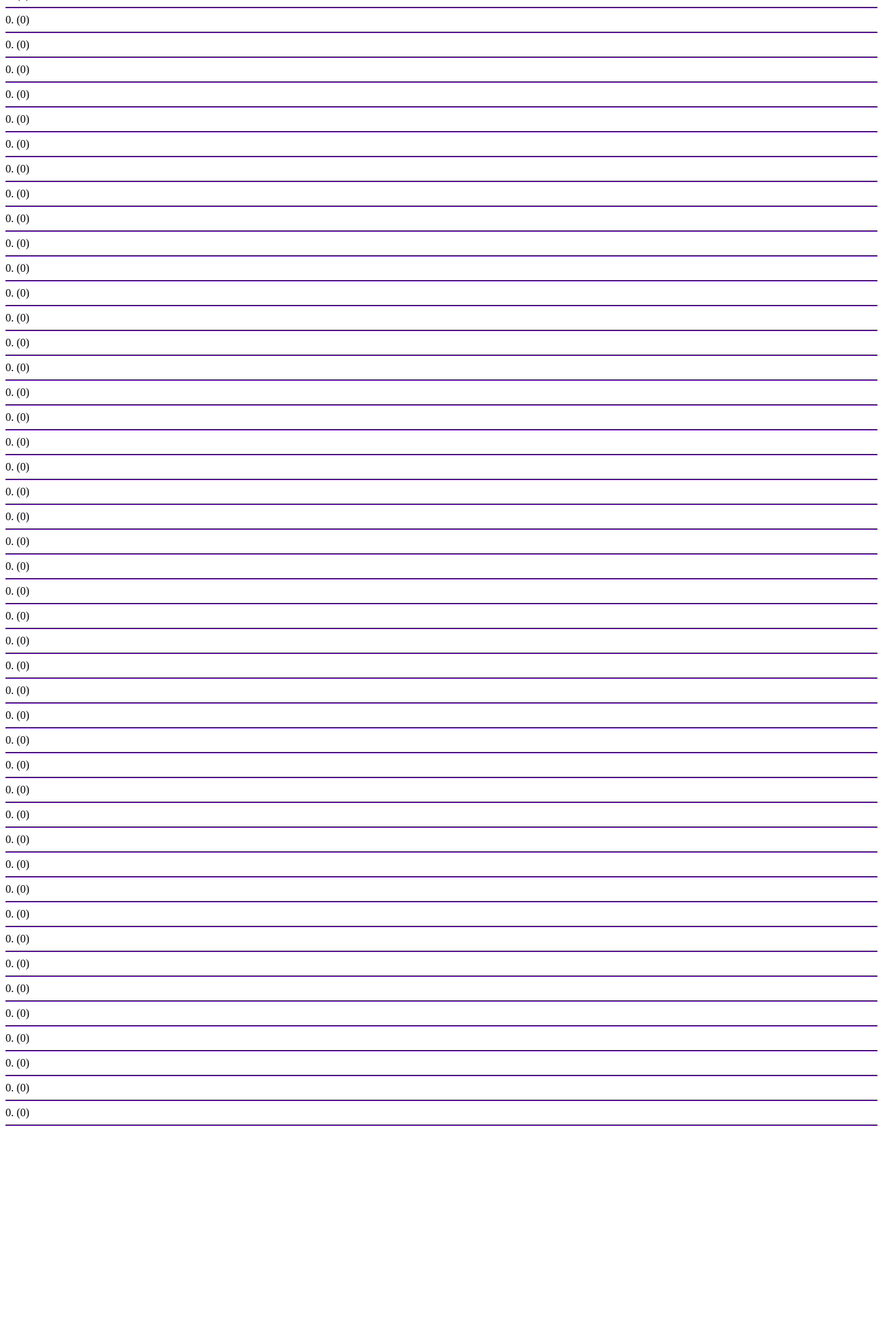
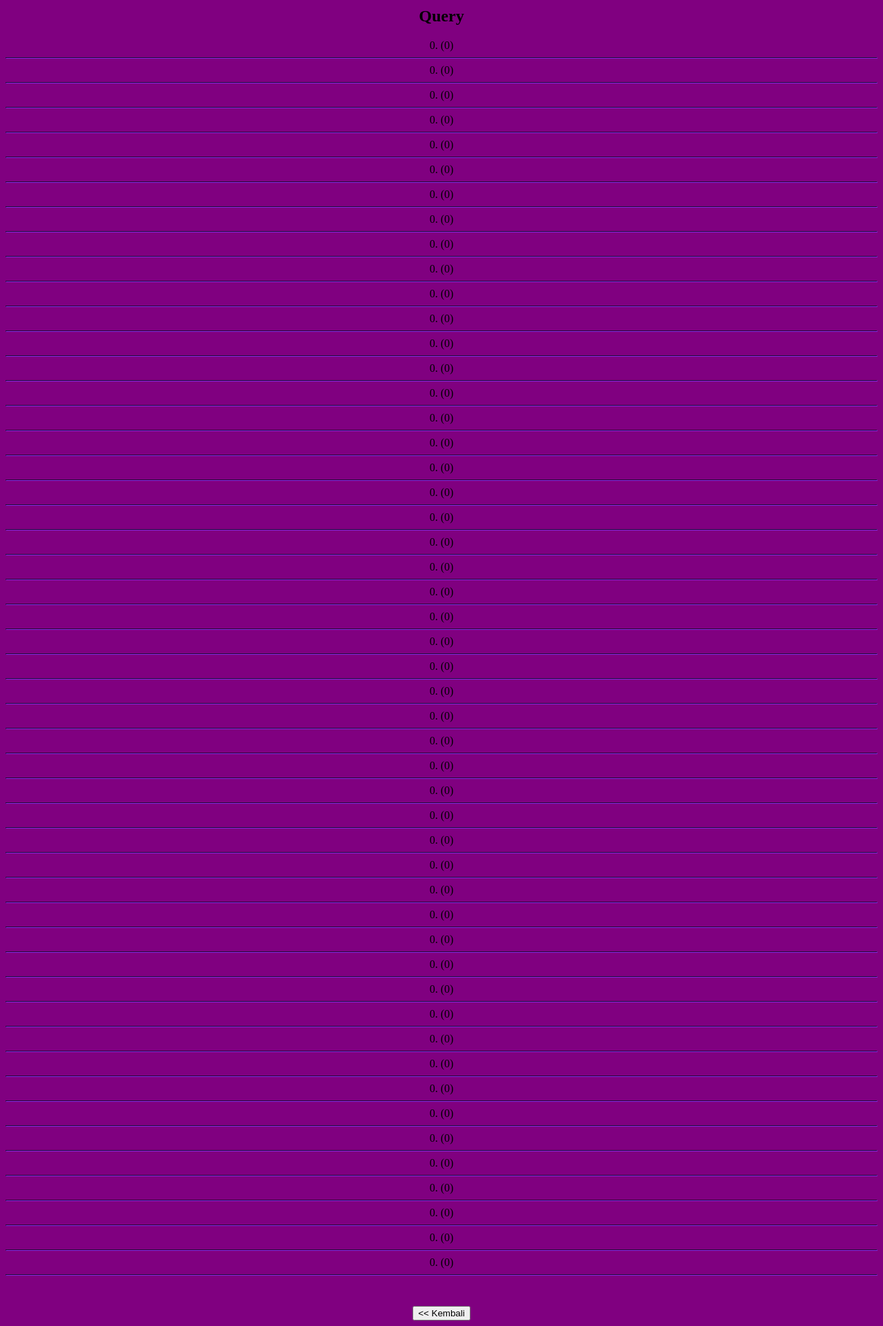
Before and after one commit to bagasdhika/dbstbi2, a PHP site: page /querytf2.php in a window 1280 px wide. Shown: the part 168-2090 px from the top of the page at 69% size. Before the commit the page ends 1800 px from the top, so only its background shows below. Run offline with PHP 8.4, Linux system fonts and the light colour scheme; data comes from the database, SQL or seed files in the repository; data that the repository does not hold is empty.

Commit message:
Update querytf2.php

```diff
--- a/querytf2.php
+++ b/querytf2.php
@@ -1,4 +1,8 @@
-
+<html>
+<title>Query</title>
+<body align="center" style="background-color: purple">
+<center><img src="img3.png" style="width:900px;height:150px;">
+<h2>Query</h2>
 <?php
 ////
 function hitungsim($query) {
@@ -18,7 +22,7 @@ mysql_select_db($database);
 	$n = $rown['n'];
 	//echo "hasil tbvektor";
 
-	print_r($resn);
+	//print_r($resn);
 
 	//terapkan preprocessing terhadap $query
 	$aquery = explode(" ", $query);
@@ -153,4 +157,7 @@ $resCache = mysql_query("SELECT *  FROM tbcache WHERE Query = '$keyword' ORDER B
 		} //end while
 		}
 
-?>
+?><br>
+<br><a href="index.php"><input type="button" value="<< Kembali"/></a>
+</body></center>
+</html>
```
